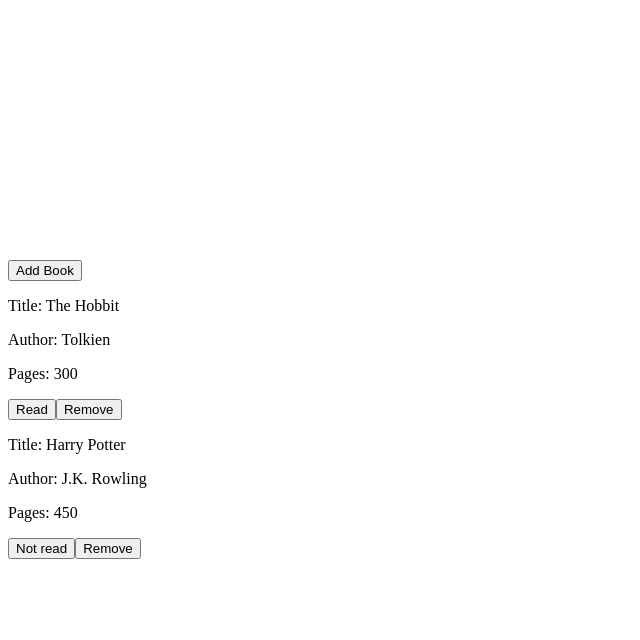
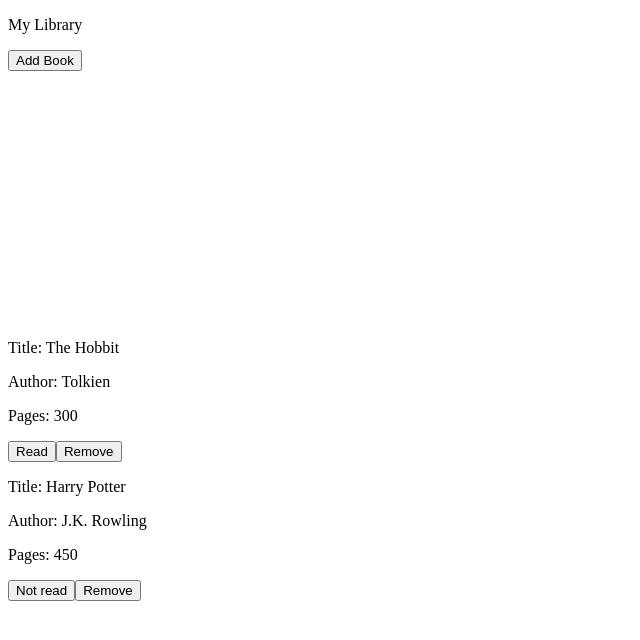
Before and after one commit to joelstoppa/library, a plain HTML site: page index.html in a window 1280 px wide. Shown: the whole page, without its empty margins (0-640 px from the left). Drawn offline with Linux system fonts and the light colour scheme.

Commit message:
Change add book button position

```diff
--- a/index.html
+++ b/index.html
@@ -15,8 +15,11 @@
     />
   </head>
   <body>
-    <header></header>
+    <header>
+      <p>My Library</p>
+    </header>
     <main>
+      <button id="addBookButton">Add Book</button>
       <form action="">
         <fieldset>
           <label for="title">Title:</label>
@@ -42,7 +45,6 @@
           <button id="cancelButton">Cancel</button>
         </fieldset>
       </form>
-      <button id="addBookButton">Add Book</button>
       <div id="cardsContainer"></div>
     </main>
     <footer></footer>
```
